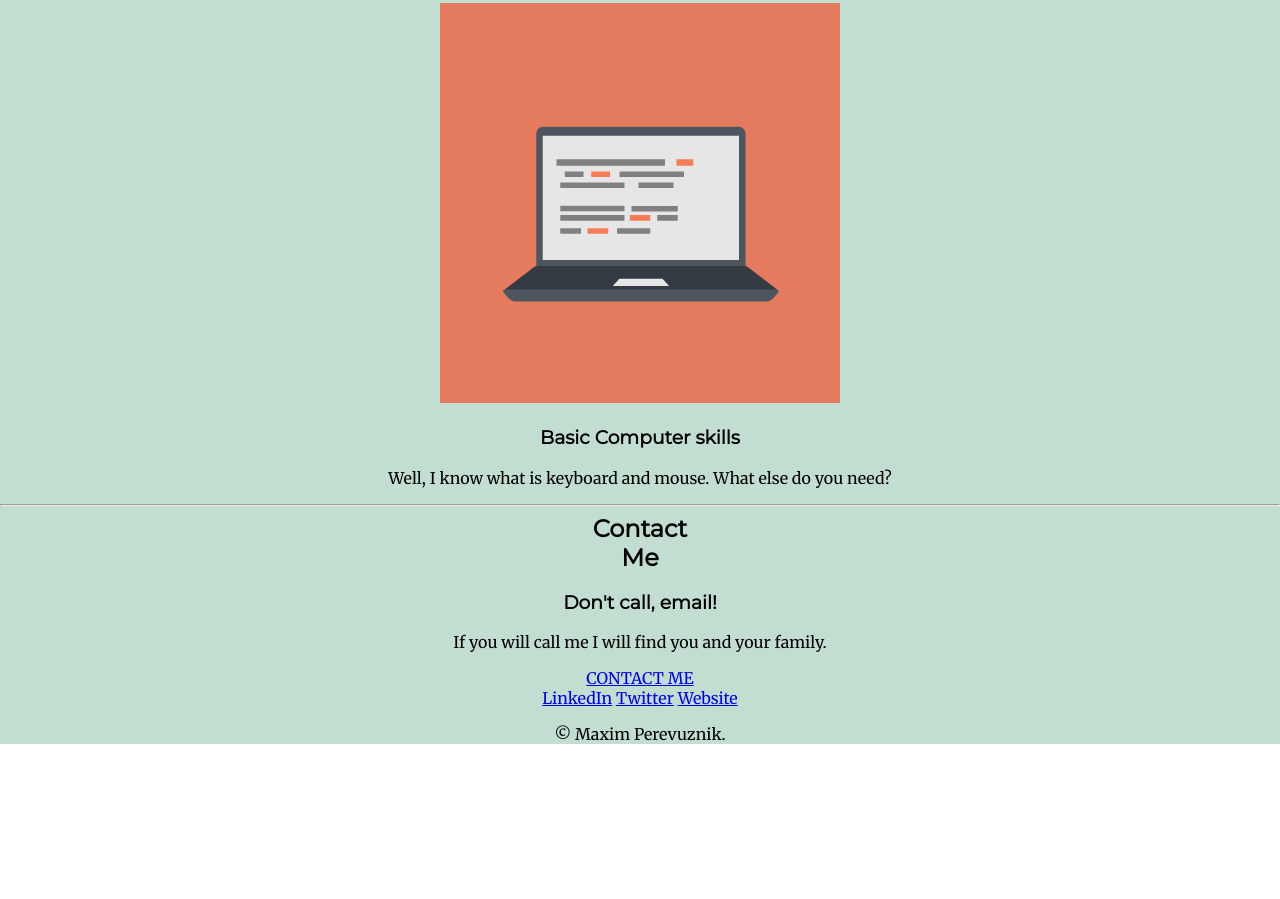
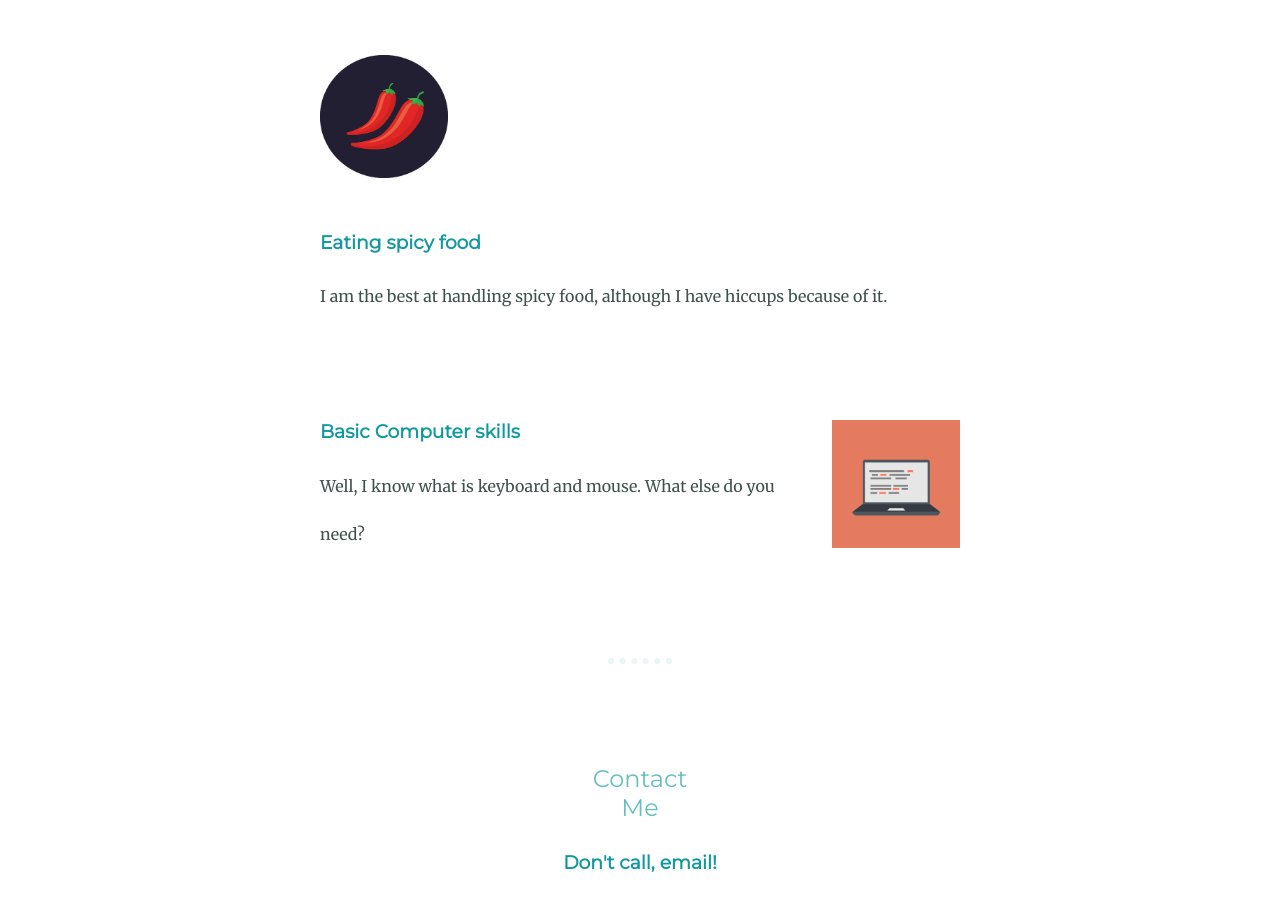
Before and after one commit to Heavylander/MYTESTCV, a plain HTML site: page index.html in a window 1280 px wide. Shown: the part 1601-2500 px from the top of the page. Before the commit the page ends 2361 px from the top, so only its background shows below. Drawn offline with Linux system fonts and the light colour scheme.

Commit message:
Update styles.css

```diff
--- a/css/styles.css
+++ b/css/styles.css
@@ -2,30 +2,77 @@ body {
   margin: 0;
   font-family: 'Merriweather', serif;
   text-align: center;
+  background-color: white;
+  color: #40514E;
 
 }
 h1 {
   margin: 0 auto 0 auto;
-  font-size: 60px;
+  font-size: 375%;
   font-family: 'Sacramento', cursive;
+  color:#66BFBF ;
+  line-height: 2;
 
 }
 h2 {
   font-family: 'Montserrat', sans-serif;
-  margin: 0 auto 0 auto;
-  width: 10%
+  margin: 20px auto 0 auto;
+  width: 10%;
+  color:#66BFBF ;
+  font-weight: normal;
+  padding-bottom: 10px;
+}
+hr {
+border: dotted #EAF6F6 6px;
+border-bottom: none;
+width: 4%;
+margin: 100px auto 100px auto;
+}
+p {
+line-height: 3;
 }
 h3 {
 font-family: 'Montserrat', sans-serif;
+color: #11999E;
 }
+a {
+  color: #11999E;
+  font-family: 'Montserrat', sans-serif;
+  margin: 10px 20px;
+  text-decoration: none;
 
+}
+a:hover {
+  color: #EAF6F6;
+}
 img {
   margin: 0;
+
 }
 
 
 div {
-  background-color: #C2DED1;
+  background-color: white;
+}
+.copyright {
+color: #EAF6F6;
+font-size: 0.75rem;
+padding: 20px;
+}
+.skill-row {
+  width:50%;
+margin: 100px auto 100px auto;
+text-align: left;
+
+}
+.ya {
+  max-width: 350px;
+  max-height: 350px;
+}
+.contact-message {
+  color: #40514E;
+  width: 20%;
+  margin: 40px auto 40px;
 }
 .mountain {
 position: relative;
@@ -37,10 +84,24 @@ position: relative;
   top:300px;
 
 }
+.chil {
+  width:20%;
+
+  padding-bottom: 30px;
+  margin-right: 30px;
+
+}
+
+.comp{
+  width:20%;
+  float: right;
+margin-left: 30px;
+}
+
 .top-cloud {
   position: absolute;
   right:650px;
-  top:100px;
+  top:100px ;
 }
 .top-container {
 position: relative;
@@ -50,14 +111,42 @@ padding-top: 200px;
 
 }
 .middle-container {
-
-
-
-
-}
-.bottom-container {
-
+  margin: 100px 0;
 }
 .web {
   text-decoration: underline;
 }
+.intro {
+  width: 30%;
+  margin: auto;
+}
+.btn {
+  background: #11cdd4;
+  background-image: -webkit-linear-gradient(top, #11cdd4, #2980b9);
+  background-image: -moz-linear-gradient(top, #11cdd4, #2980b9);
+  background-image: -ms-linear-gradient(top, #11cdd4, #2980b9);
+  background-image: -o-linear-gradient(top, #11cdd4, #2980b9);
+  background-image: linear-gradient(to bottom, #11cdd4, #2980b9);
+  -webkit-border-radius: 8;
+  -moz-border-radius: 8;
+  border-radius: 8px;
+  font-family: Arial;
+  color: #ffffff;
+  font-size: 20px;
+  padding: 10px 20px 10px 20px;
+  text-decoration: none;
+}
+
+.btn:hover {
+  background: #3cb0fd;
+  background-image: -webkit-linear-gradient(top, #3cb0fd, #2bc4ad);
+  background-image: -moz-linear-gradient(top, #3cb0fd, #2bc4ad);
+  background-image: -ms-linear-gradient(top, #3cb0fd, #2bc4ad);
+  background-image: -o-linear-gradient(top, #3cb0fd, #2bc4ad);
+  background-image: linear-gradient(to bottom, #3cb0fd, #2bc4ad);
+  text-decoration: none;
+}
+.bottom-container {
+  padding: 50px 0 20px 0;
+  background-color: #66BFBF;
+}
```
